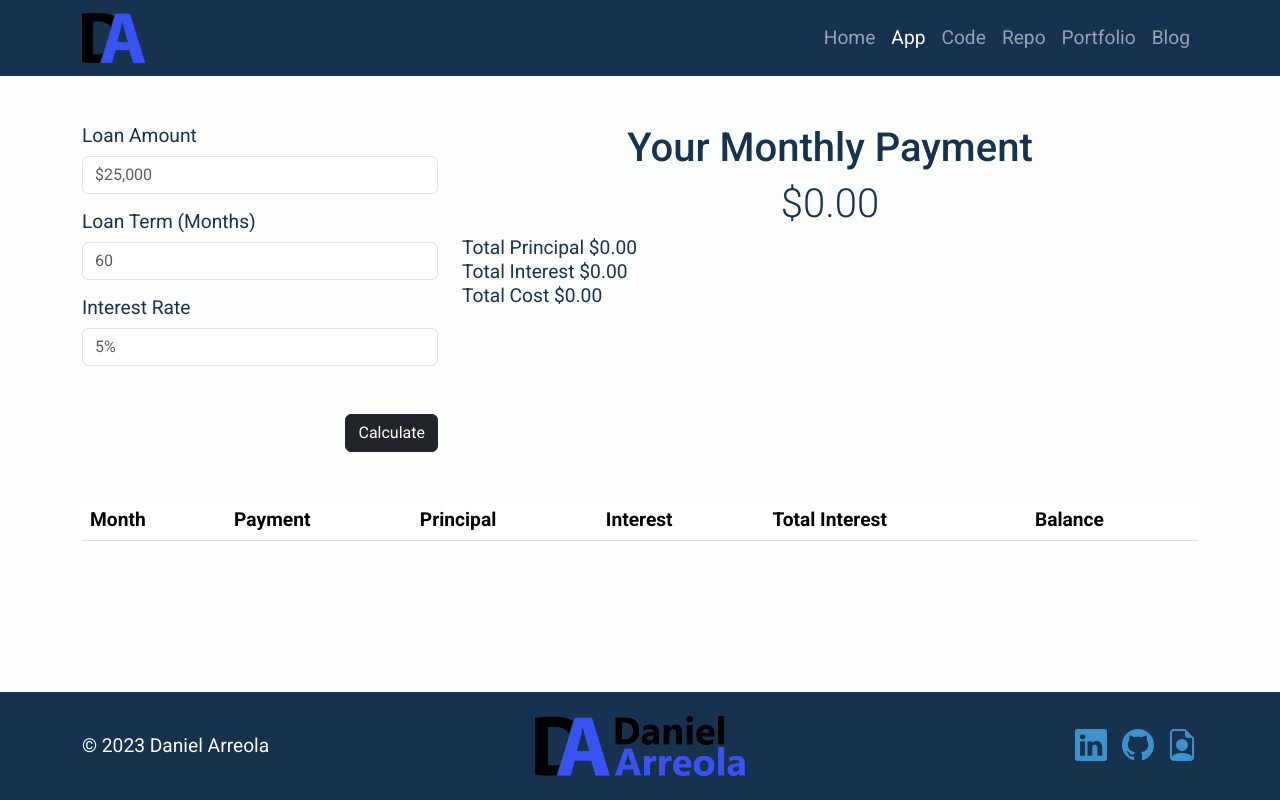
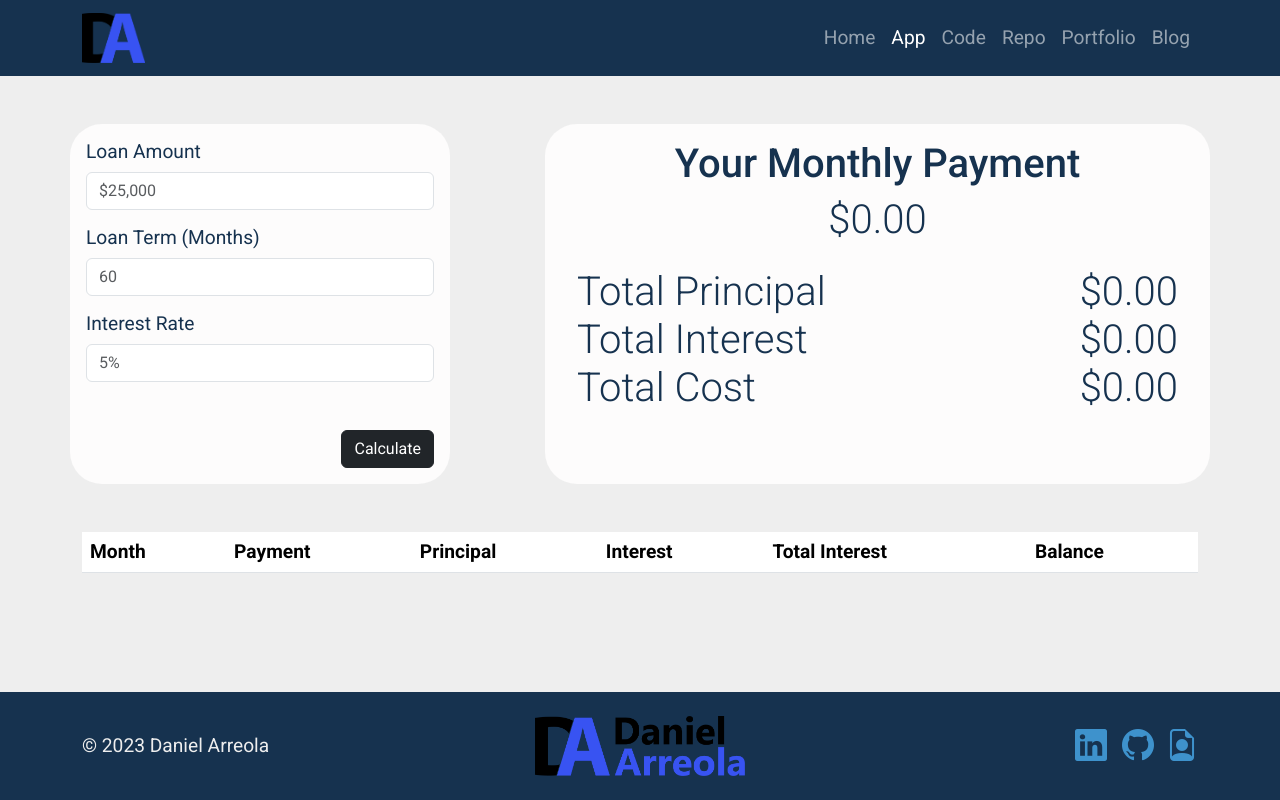
Before and after one commit to arreodan/mortgage-calculator, a plain HTML site: page app.html in a window 1280 px wide. Drawn offline with nearby package versions, Linux system fonts and the light colour scheme; some packages are replaced by stand-ins of ours; a script that the page names is missing; a web font is replaced by a local one.

Commit message:
added better looks

```diff
--- a/app.html
+++ b/app.html
@@ -89,7 +89,7 @@
 
     <main class="container mt-5">
       <div class="row gy-3">
-        <div class="col-lg-4">
+        <div class="col-lg-4 bordered">
           <label for="loanAmount" class="form-label">Loan Amount</label>
           <input class="form-control mb-3" min="1" type="number" name="loanAmount" placeholder="$25,000" id="loanAmount">
 
@@ -102,19 +102,25 @@
             <button class="btn btn-dark" onclick="getInput()">Calculate</button>
           </div>
         </div>
-        <div class="col-lg-8">
+        <div class="col-lg-1"></div>
+        <div class="col-lg-7 bordered">
           <div class="text-center">
             <h1>Your Monthly Payment</h1>
             <h2 class="lead display-6" id="monthlyPayment">$0.00</h2>
+          <div class="p-3 display-6 lead">
+            <div class="d-flex">
+              <span class="text-start w-100">Total Principal</span>
+              <span id="totalPrincipal">$0.00</span>
+            </div>
+              <div class="d-flex">
+                <span class="text-start w-100">Total Interest</span>
+                <span id="totalInterest">$0.00</span>
+              </div>
+            <div class="d-flex">
+              <span class="text-start w-100">Total Cost</span>
+              <span id="totalCost">$0.00</span>
+            </div>
           </div>
-          <span>Total Principal</span>
-          <span id="totalPrincipal">$0.00</span>
-          <br>
-            <span>Total Interest</span>
-            <span id="totalInterest">$0.00</span>
-          <br>
-          <span>Total Cost</span>
-          <span id="totalCost">$0.00</span>
         </div>
       </div>
       <div class="table-responsive mt-5">
--- a/css/main.css
+++ b/css/main.css
@@ -10,7 +10,7 @@
   --da-highlight-color: #fb8500;
   --da-dark-color: #16324F;
   --da-light-color: #256c9e;
-  --da-plain-color: #FDFFFC;
+  --da-plain-color: #eeeeee;
   --da-background-color: var(--da-plain-color);
 
   /* nav bar colors */
@@ -98,3 +98,9 @@ footer{
 .appLogo{
     max-width: 400px;
 }
+
+.bordered{
+  background-color: rgb(253, 252, 252);
+  padding: 1rem;
+  border-radius: 2rem;
+}
--- a/js/site.js
+++ b/js/site.js
@@ -43,10 +43,6 @@ function calculateData(loanAmount, loanTerm, interestRate, previousInterest, pre
 }
 
 
-
-
-
-
 function displayData(loanAmount, loanTerm, interestRate, previousBalance){
     const dataTable = document.getElementById('monthlyData');
     const template = document.getElementById('tableRowTemplate');
@@ -59,11 +55,11 @@ function displayData(loanAmount, loanTerm, interestRate, previousBalance){
         let tableRow = document.importNode(template.content, true)
 
         tableRow.querySelector('[data-id="month"]').textContent = i + 1;
-        tableRow.querySelector('[data-id="payment"]').textContent = monthlyData.payment;
-        tableRow.querySelector('[data-id="principal"]').textContent = monthlyData.principal;
-        tableRow.querySelector('[data-id="interest"]').textContent = monthlyData.interest;
-        tableRow.querySelector('[data-id="totalInterest"]').textContent = monthlyData.totalInterest;
-        tableRow.querySelector('[data-id="balance"]').textContent = monthlyData.balance;
+        tableRow.querySelector('[data-id="payment"]').textContent = "$" + monthlyData.payment;
+        tableRow.querySelector('[data-id="principal"]').textContent = "$" +  monthlyData.principal;
+        tableRow.querySelector('[data-id="interest"]').textContent = "$" +  monthlyData.interest;
+        tableRow.querySelector('[data-id="totalInterest"]').textContent = "$" +  monthlyData.totalInterest;
+        tableRow.querySelector('[data-id="balance"]').textContent = "$" +  monthlyData.balance;
 
 
         dataTable.appendChild(tableRow);
```
